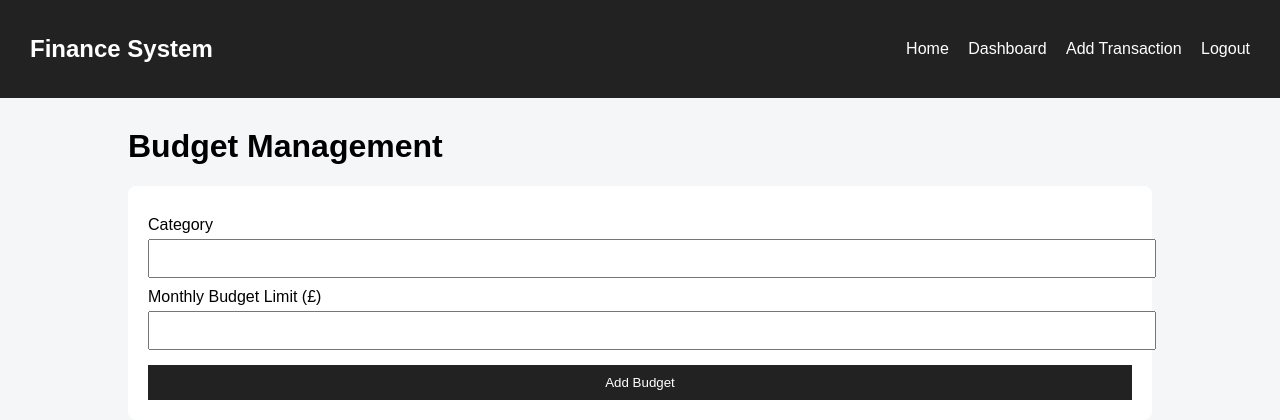
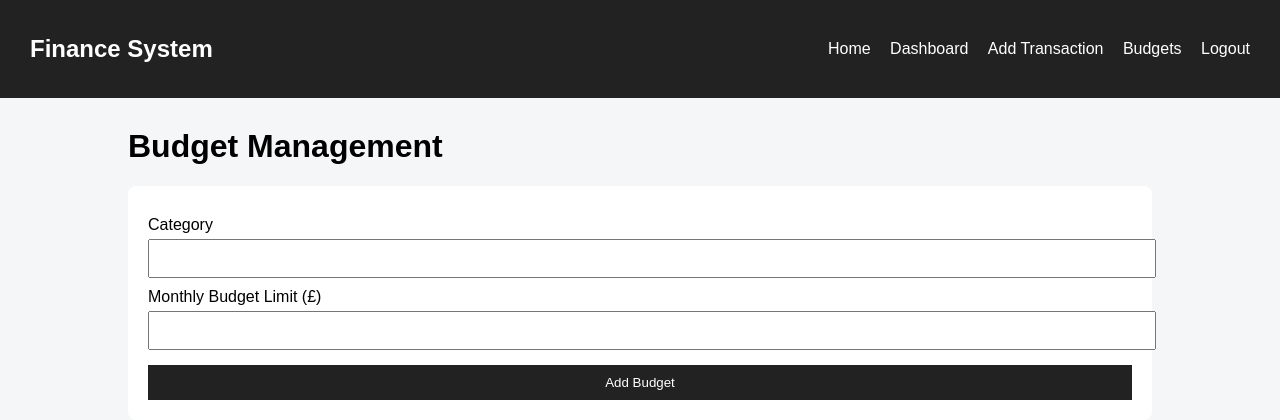
Before and after one commit to lhakpa22/Personal-Finance-management-System, a Flask app: page /budgets in a window 1280 px wide. Shown: the top 420 px of the page. Run offline with Flask 3, Linux system fonts and the light colour scheme; the visitor is signed in with stand-in values (Sample User, id 1); data that the repository does not hold is empty.

Commit message:
Update base.html

```diff
--- a/templates/base.html
+++ b/templates/base.html
@@ -17,6 +17,7 @@
             {% if current_user.is_authenticated %}
             <a href="{{ url_for('dashboard') }}">Dashboard</a>
             <a href="{{ url_for('add_transaction') }}">Add Transaction</a>
+            <a href="{{ url_for('budgets') }}">Budgets</a>
             <a href="{{ url_for('logout') }}">Logout</a>
             {% else %}
             <a href="{{ url_for('register') }}">Register</a>
```
